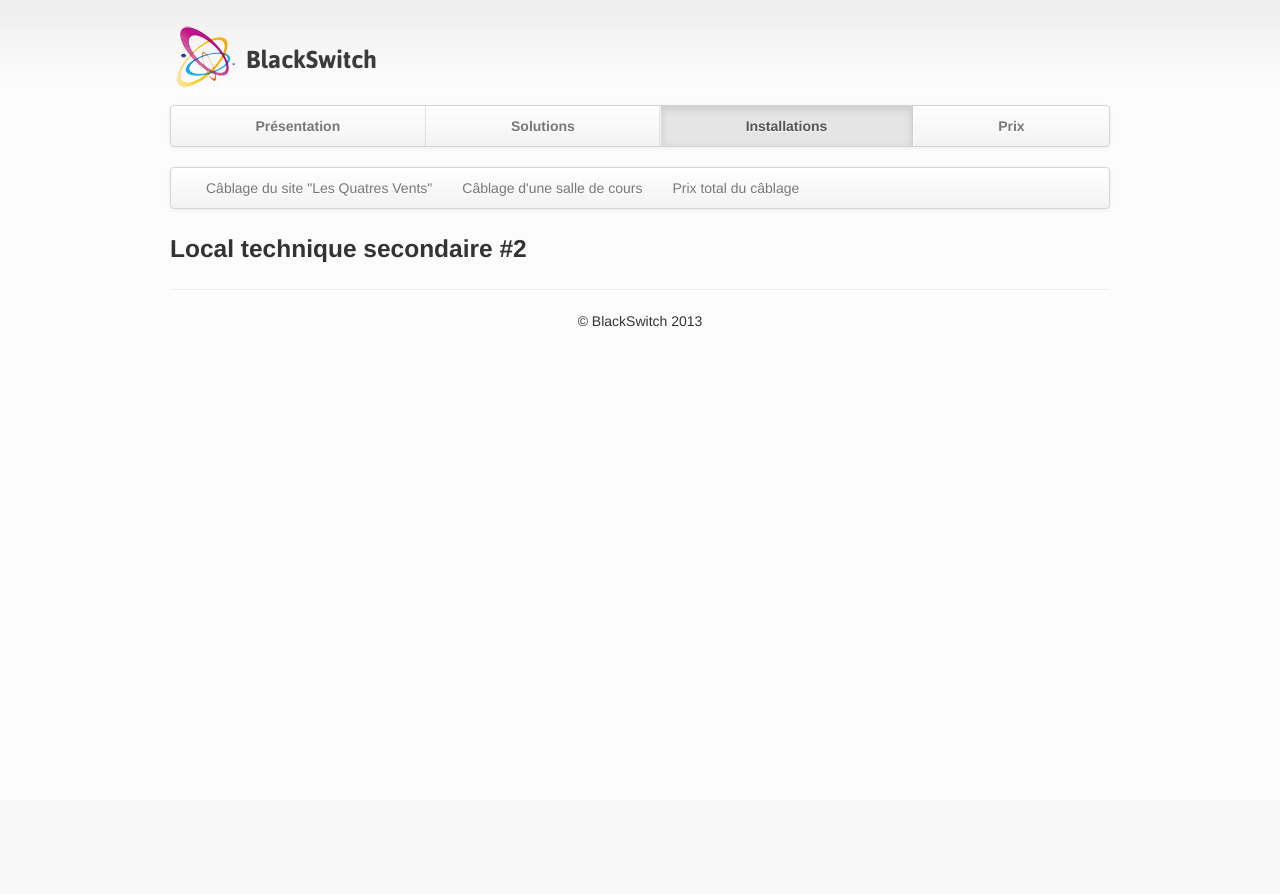
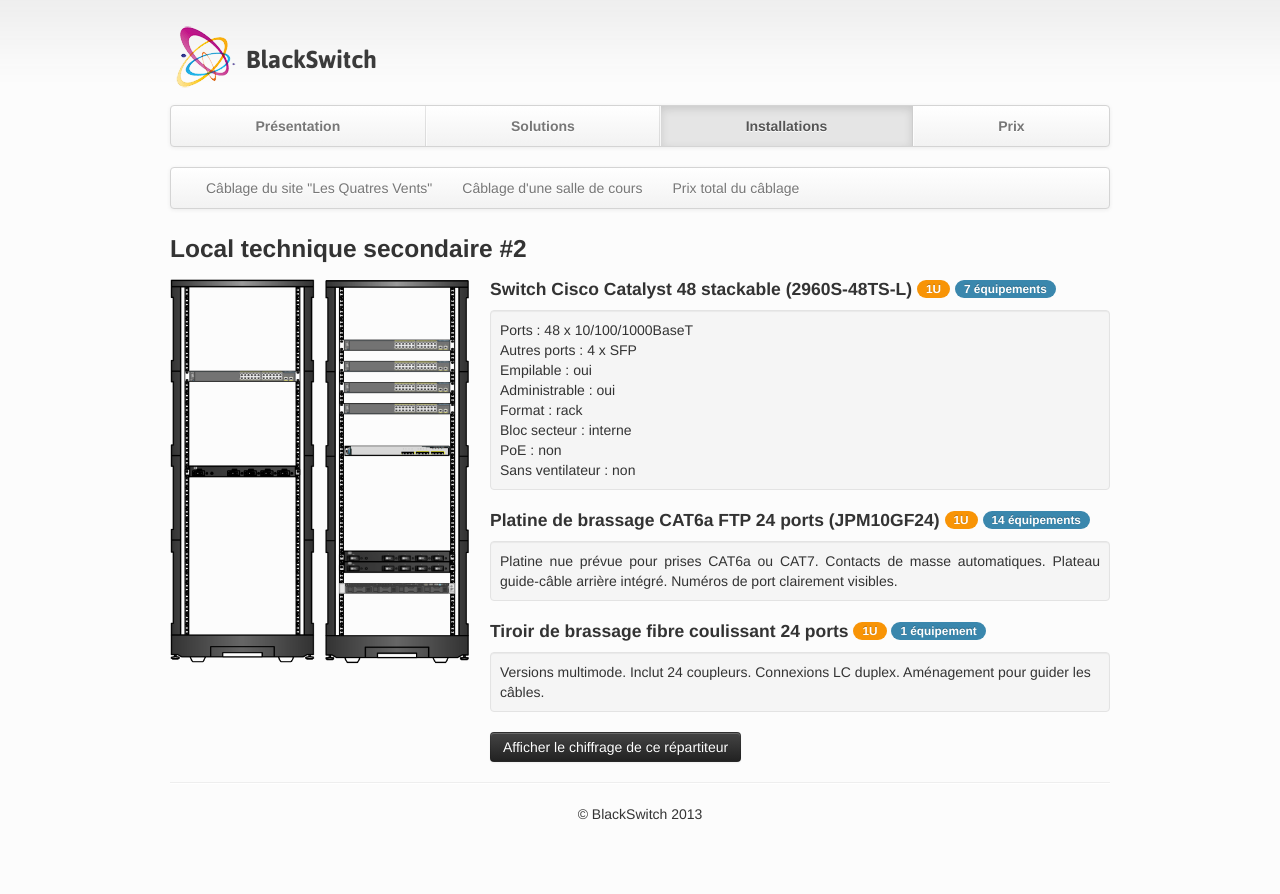
Before and after one commit to aerialls/TCS, a PHP site: template templates/repartiteur-2.html.twig in a window 1280 px wide. Before the commit the page ends 327 px from the top, so only its background shows below. Run offline with PHP 8.4, Linux system fonts and the light colour scheme; the template is opened without the code that fills it, so the values that code supplies are empty; some libraries are stand-ins or nearby versions.

Commit message:
added rack 2 and rack 3

```diff
--- a/templates/repartiteur-2.html.twig
+++ b/templates/repartiteur-2.html.twig
@@ -1,5 +1,37 @@
 {% extends 'installations.html.twig' %}
 
 {% block subcontent %}
-    <h3>Local technique secondaire #2</h3>
+<h3>Local technique secondaire #2</h3>
+
+<div class="clear-fix"></div>
+<div class="row">
+    <div class="span4">
+        <img src="/images/rack-2.png">
+    </div>
+    <div class="span8 rack">
+        <h4>Switch Cisco Catalyst 48 stackable (2960S-48TS-L) <span class="badge badge-warning">1U</span> <span class="badge badge-info">7 équipements</span></h4>
+        <div class="well">
+            <p>Ports : 48 x 10/100/1000BaseT</p>
+            <p>Autres ports : 4 x SFP</p>
+            <p>Empilable : oui</p>
+            <p>Administrable : oui</p>
+            <p>Format : rack</p>
+            <p>Bloc secteur : interne</p>
+            <p>PoE : non</p>
+            <p>Sans ventilateur : non</p>
+        </div>
+
+        <h4>Platine de brassage CAT6a FTP 24 ports (JPM10GF24) <span class="badge badge-warning">1U</span> <span class="badge badge-info">14 équipements</span></h4>
+        <div class="well">
+            <p>Platine nue prévue pour prises CAT6a ou CAT7. Contacts de masse automatiques. Plateau guide-câble arrière intégré. Numéros de port clairement visibles.</p>
+        </div>
+
+        <h4>Tiroir de brassage fibre coulissant 24 ports <span class="badge badge-warning">1U</span> <span class="badge badge-info">1 équipement</span></h4>
+        <div class="well">
+            Versions multimode. Inclut 24 coupleurs. Connexions LC duplex. Aménagement pour guider les câbles.
+        </div>
+
+        <a href="{{ path('prix_cablage') }}#repartiteur-2" class="btn btn-inverse">Afficher le chiffrage de ce répartiteur</a>
+    </div>
+</div>
 {% endblock %}
```
Also changed, not shown: templates/repartiteur-3.html.twig (+33 -1 lines), web/images/rack-2.png (added), web/images/rack-3.png (added).
